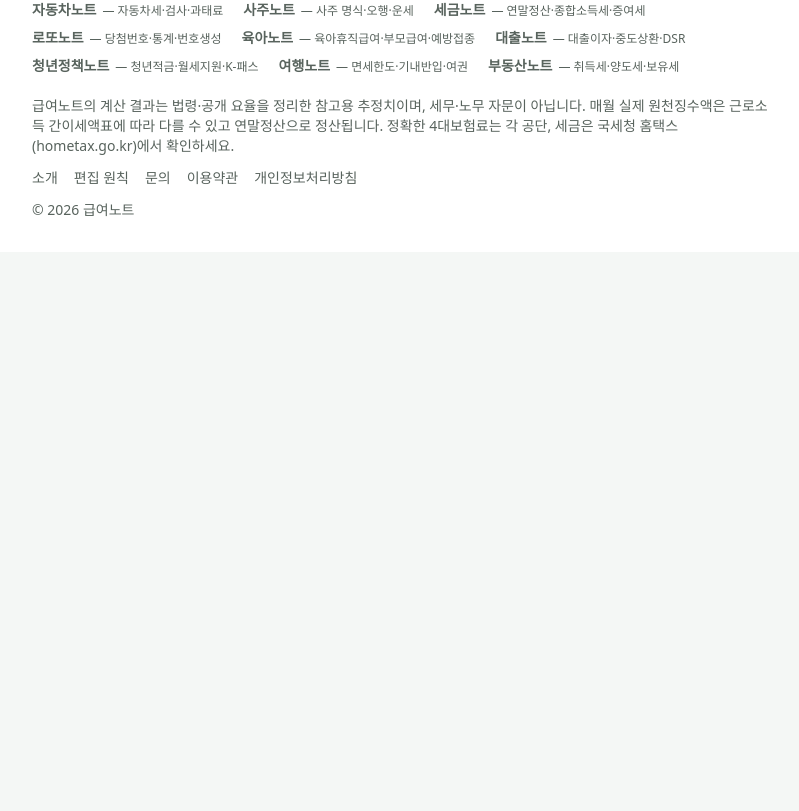
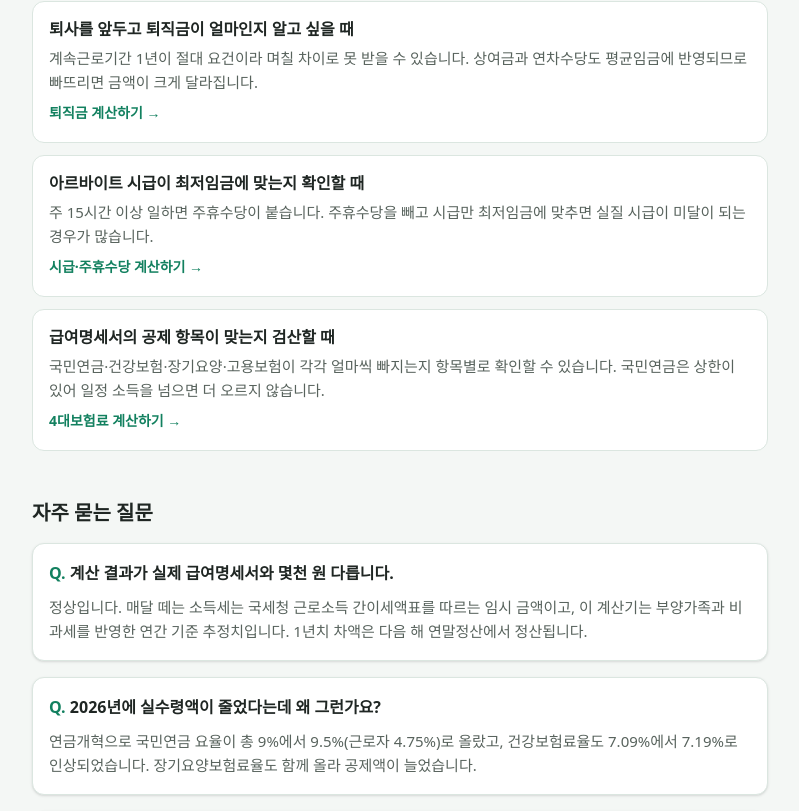
Before and after one commit to cdkjjang/salary-note, a Next.js app: page / in a window 1280 px wide. Shown: the part 1733-2544 px from the top of the page, without its empty margins (240-1039 px from the left). Before the commit the page ends 1985 px from the top, so only its background shows below. Built offline with nearby package versions, Linux system fonts and the light colour scheme; no server answers; a web font is replaced by a local one.

Commit message:
노트 홈 보강 — 상황별 안내·FAQ(구조화 데이터)·기준 관리 방식 추가

```diff
--- a/app/page.tsx
+++ b/app/page.tsx
@@ -1,5 +1,6 @@
 import type { Metadata } from "next";
 import AdSlot from "@/components/AdSlot";
+import HomeNotes from "@/components/HomeNotes";
 import Link from "next/link";
 import { guides } from "@/lib/guides";
 import { SITE_DESCRIPTION, SITE_NAME, SITE_URL } from "@/lib/site";
@@ -123,6 +124,66 @@ export default function HomePage() {
           전송되지 않습니다.
         </p>
       </section>
+      <HomeNotes
+        siteName={SITE_NAME}
+        updated="2026-08-02"
+        intro="급여는 평소에 신경 쓰지 않다가 특정 순간에 갑자기 정확한 숫자가 필요해집니다. 아래 네 가지가 그런 순간입니다."
+        scenarios={[
+          {
+            situation: "이직 제안을 받아 연봉을 비교할 때",
+            action:
+              "제시받은 연봉을 12로 나눈 금액이 통장에 들어오는 것이 아닙니다. 4대보험과 소득세를 뗀 실수령액으로 비교해야 실제 차이가 보입니다. 비과세 구성에 따라 같은 연봉도 실수령이 달라집니다.",
+            href: "/calc/salary",
+            label: "연봉 실수령액 계산하기",
+          },
+          {
+            situation: "퇴사를 앞두고 퇴직금이 얼마인지 알고 싶을 때",
+            action:
+              "계속근로기간 1년이 절대 요건이라 며칠 차이로 못 받을 수 있습니다. 상여금과 연차수당도 평균임금에 반영되므로 빠뜨리면 금액이 크게 달라집니다.",
+            href: "/calc/severance",
+            label: "퇴직금 계산하기",
+          },
+          {
+            situation: "아르바이트 시급이 최저임금에 맞는지 확인할 때",
+            action:
+              "주 15시간 이상 일하면 주휴수당이 붙습니다. 주휴수당을 빼고 시급만 최저임금에 맞추면 실질 시급이 미달이 되는 경우가 많습니다.",
+            href: "/calc/hourly",
+            label: "시급·주휴수당 계산하기",
+          },
+          {
+            situation: "급여명세서의 공제 항목이 맞는지 검산할 때",
+            action:
+              "국민연금·건강보험·장기요양·고용보험이 각각 얼마씩 빠지는지 항목별로 확인할 수 있습니다. 국민연금은 상한이 있어 일정 소득을 넘으면 더 오르지 않습니다.",
+            href: "/calc/insurance",
+            label: "4대보험료 계산하기",
+          },
+        ]}
+        faq={[
+          {
+            q: "계산 결과가 실제 급여명세서와 몇천 원 다릅니다.",
+            a: "정상입니다. 매달 떼는 소득세는 국세청 근로소득 간이세액표를 따르는 임시 금액이고, 이 계산기는 부양가족과 비과세를 반영한 연간 기준 추정치입니다. 1년치 차액은 다음 해 연말정산에서 정산됩니다.",
+          },
+          {
+            q: "2026년에 실수령액이 줄었다는데 왜 그런가요?",
+            a: "연금개혁으로 국민연금 요율이 총 9%에서 9.5%(근로자 4.75%)로 올랐고, 건강보험료율도 7.09%에서 7.19%로 인상되었습니다. 장기요양보험료율도 함께 올라 공제액이 늘었습니다.",
+          },
+          {
+            q: "입력한 연봉 정보가 저장되나요?",
+            a: "저장되지 않습니다. 모든 계산은 이용자의 브라우저 안에서 이루어지며 입력값이 서버로 전송되지 않습니다. 회원가입이나 로그인도 없습니다.",
+          },
+          {
+            q: "세무·노무 상담을 받을 수 있나요?",
+            a: "개별 사안에 대한 자문은 제공하지 않습니다. 이곳의 계산은 공개된 법령 기준을 정리한 참고용 추정치이며, 구체적인 판단이 필요하면 세무사·노무사나 고용노동부에 문의하세요.",
+          },
+        ]}
+        maintained={[
+          "국민연금 요율과 기준소득월액 상·하한 (상·하한은 매년 7월 조정)",
+          "건강보험료율과 장기요양보험료율 (매년 초 고시)",
+          "최저임금 (매년 8월 고시, 다음 해 1월 적용)",
+          "소득세 기본세율과 근로소득공제·근로소득세액공제 (소득세법 개정 시)",
+        ]}
+      />
+
       <AdSlot slot="home-bottom" />
     </div>
   );
--- /dev/null
+++ b/components/HomeNotes.tsx
@@ -0,0 +1,135 @@
+// 노트 홈 공통 보강 블록 — 상황별 안내 / 자주 묻는 질문 / 기준 관리 방식.
+// 홈은 방문자가 처음 보는 화면인데 도구 카드만 있으면 이 사이트가 무엇을 근거로
+// 어떻게 만들어졌는지 알 수 없다. FAQPage 구조화 데이터도 여기서 함께 출력한다.
+import Link from "next/link";
+
+export interface HomeScenario {
+  /** 방문자가 처한 상황 */
+  situation: string;
+  /** 그때 무엇을 확인하면 되는지 */
+  action: string;
+  /** 연결할 계산기 경로 */
+  href: string;
+  label: string;
+}
+
+export interface HomeFaq {
+  q: string;
+  a: string;
+}
+
+export default function HomeNotes({
+  scenarios,
+  faq,
+  maintained,
+  updated,
+  intro,
+  siteName,
+}: {
+  scenarios: HomeScenario[];
+  faq: HomeFaq[];
+  /** 매년 확인·갱신하는 기준 항목 */
+  maintained: string[];
+  updated: string;
+  /** 상황 섹션 도입 문장 */
+  intro: string;
+  siteName: string;
+}) {
+  const faqJsonLd = {
+    "@context": "https://schema.org",
+    "@type": "FAQPage",
+    mainEntity: faq.map(({ q, a }) => ({
+      "@type": "Question",
+      name: q,
+      acceptedAnswer: { "@type": "Answer", text: a },
+    })),
+  };
+
+  return (
+    <div className="mt-12 space-y-12">
+      <script
+        type="application/ld+json"
+        dangerouslySetInnerHTML={{ __html: JSON.stringify(faqJsonLd) }}
+      />
+
+      <section>
+        <h2 className="text-xl font-bold">이럴 때 쓰면 됩니다</h2>
+        <p className="mt-2 text-[15px] leading-relaxed text-muted">{intro}</p>
+        <ul className="mt-4 space-y-3">
+          {scenarios.map((s) => (
+            <li
+              key={s.href + s.situation}
+              className="rounded-xl border border-border-soft bg-card p-4"
+            >
+              <p className="font-bold leading-snug">{s.situation}</p>
+              <p className="mt-1.5 text-[15px] leading-relaxed text-muted">
+                {s.action}
+              </p>
+              <Link
+                href={s.href}
+                className="mt-2 inline-block text-sm font-semibold text-accent underline-offset-4 hover:underline"
+              >
+                {s.label} →
+              </Link>
+            </li>
+          ))}
+        </ul>
+      </section>
+
+      <section>
+        <h2 className="text-xl font-bold">자주 묻는 질문</h2>
+        <dl className="mt-4 space-y-4">
+          {faq.map(({ q, a }) => (
+            <div
+              key={q}
+              className="rounded-xl border border-border-soft bg-card p-4 shadow-sm"
+            >
+              <dt className="font-bold">
+                <span className="text-accent">Q.</span> {q}
+              </dt>
+              <dd className="mt-2 text-[15px] leading-relaxed text-muted">{a}</dd>
+            </div>
+          ))}
+        </dl>
+      </section>
+
+      <section className="rounded-2xl border border-border-soft bg-card p-5 text-[15px] leading-relaxed">
+        <h2 className="text-lg font-bold">기준은 이렇게 관리합니다</h2>
+        <p className="mt-2 text-muted">
+          {siteName}가 다루는 숫자는 법령과 고시에서 나옵니다. 그리고 이 값들은
+          해마다 바뀝니다. 아래 항목은 매년 확인해 계산 로직과 설명을 함께
+          갱신하는 대상입니다.
+        </p>
+        <ul className="mt-3 list-disc space-y-1.5 pl-5 text-muted">
+          {maintained.map((m) => (
+            <li key={m}>{m}</li>
+          ))}
+        </ul>
+        <p className="mt-3 text-muted">
+          계산 로직에는 경계값 중심의 자동 검증 테스트를 두어, 기준을 고칠 때
+          테스트도 함께 통과해야 배포되도록 했습니다. 화면에 표시되는 요율은
+          가능한 한 계산 로직의 값에서 직접 가져와 설명과 결과가 어긋나지 않게
+          합니다. 마지막 점검: {updated}
+        </p>
+        <p className="mt-3 text-muted">
+          작성 기준과 근거 자료, 오류 정정 절차는{" "}
+          <Link
+            href="/editorial"
+            className="text-accent underline-offset-4 hover:underline"
+          >
+            편집 원칙
+          </Link>
+          에 공개해 두었습니다. 기준이 바뀌었는데 반영되지 않았거나 결과가 실제와
+          다르다면{" "}
+          <Link
+            href="/contact"
+            className="text-accent underline-offset-4 hover:underline"
+          >
+            문의하기
+          </Link>
+          로 알려주세요.
+        </p>
+      </section>
+    </div>
+  );
+}
```
